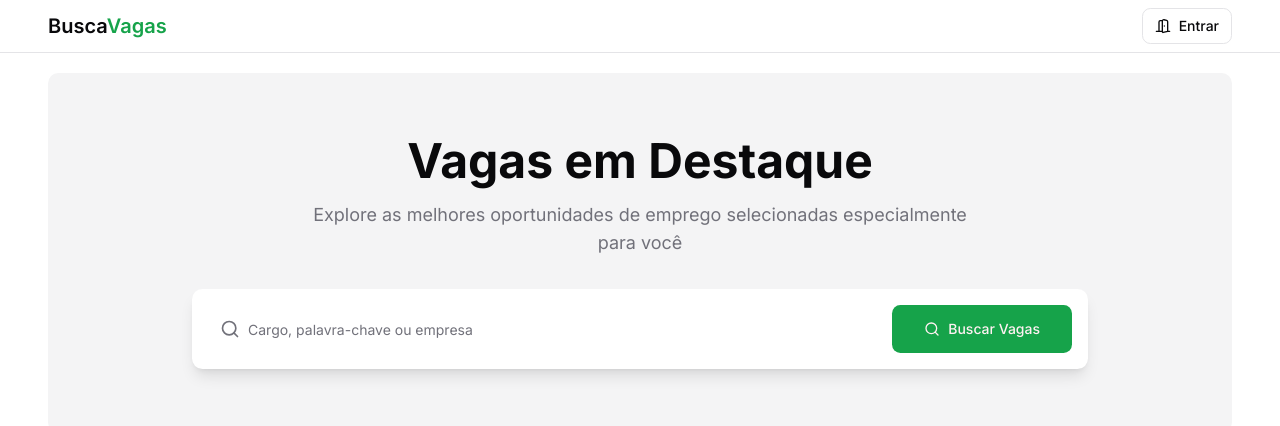
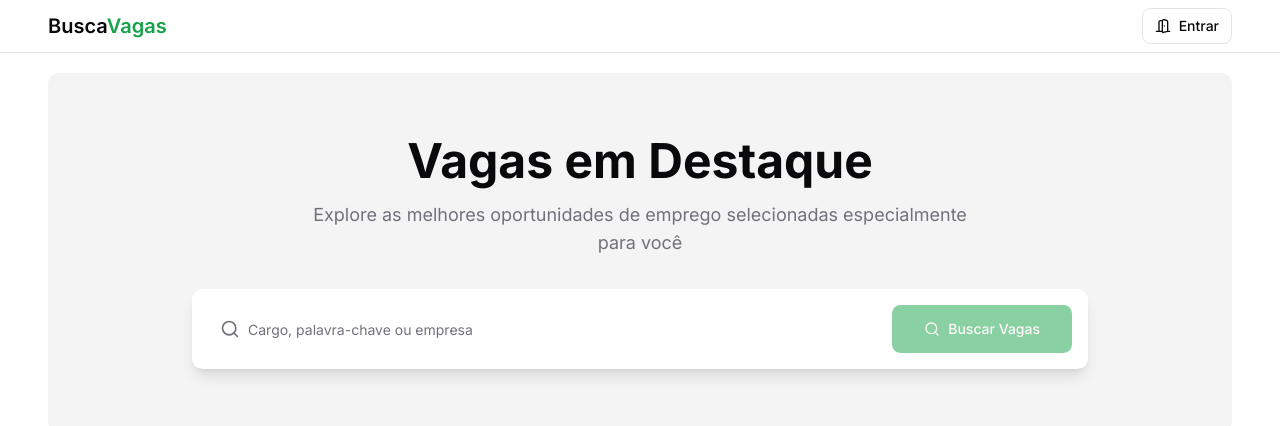
Before and after one commit to MatheusAltrao/buscar-vagas, a Next.js app: page / in a window 1280 px wide. Shown: the top 426 px of the page. Built offline with nearby package versions, Linux system fonts and the light colour scheme; no server answers; the database is empty.

Commit message:
✨ feat(hero): Adiciona funcionalidade de busca no componente `HeroSection` e move o componente para `src/components/ui/hero`

```diff
--- a/src/app/(private)/my-applications/components/job-list-user.tsx
+++ b/src/app/(private)/my-applications/components/job-list-user.tsx
@@ -7,7 +7,6 @@ import Link from "next/link";
 
 export default async function JobListUser() {
   const applications = await getUserApplications();
-  console.log(applications);
   return (
     <section className="py-16 px-4">
       <div className="container mx-auto">
--- a/src/app/(private)/my-applications/page.tsx
+++ b/src/app/(private)/my-applications/page.tsx
@@ -1,4 +1,4 @@
-import { HeroSection } from "@/app/(public)/(home)/components/hero";
+import { HeroSection } from "@/components/ui/hero";
 import JobListUser from "./components/job-list-user";
 
 export default function MyApplicationsPage() {
--- a/src/app/(public)/(home)/page.tsx
+++ b/src/app/(public)/(home)/page.tsx
@@ -1,5 +1,5 @@
-import { HeroSection } from "@/app/(public)/(home)/components/hero";
 import JobList from "@/app/(public)/(home)/job/[id]/components/job-list";
+import { HeroSection } from "@/components/ui/hero";
 
 export default function HomePage() {
   return (
--- a/src/app/(public)/(home)/components/hero.tsx
+++ b/src/components/ui/hero.tsx
@@ -1,12 +1,28 @@
+"use client";
 import { Button } from "@/components/ui/button";
 import { Input } from "@/components/ui/input";
 import { Search } from "lucide-react";
+import { useRouter } from "next/navigation";
+import { useState } from "react";
 
 interface HeroSectionProps {
   title: string;
   description: string;
 }
 export function HeroSection({ title, description }: HeroSectionProps) {
+  const router = useRouter();
+  const [inputValue, setInputValue] = useState("");
+
+  const isDisabled = inputValue.length === 0;
+
+  const handleSearchApplications = (e: React.FormEvent) => {
+    e.preventDefault();
+    if (inputValue.trim()) {
+      const encodedInput = encodeURIComponent(inputValue.trim());
+      router.push(`/?search=${encodedInput}`);
+    }
+  };
+
   return (
     <section className="bg-muted py-16 px-4 rounded-lg">
       <div className="container mx-auto text-center">
@@ -16,18 +32,23 @@ export function HeroSection({ title, description }: HeroSectionProps) {
         </p>
 
         <div className="max-w-4xl mx-auto">
-          <div className="flex flex-col md:flex-row gap-4 bg-background p-4 rounded-lg shadow-lg">
+          <form
+            onSubmit={handleSearchApplications}
+            className="flex flex-col md:flex-row gap-4 bg-background p-4 rounded-lg shadow-lg"
+          >
             <div className="flex-1 relative">
               <Search className="absolute left-3 top-1/2 transform -translate-y-1/2 text-muted-foreground h-5 w-5" />
               <Input
+                value={inputValue}
+                onChange={(e) => setInputValue(e.target.value)}
                 placeholder="Cargo, palavra-chave ou empresa"
                 className="pl-10 h-12 border-0 focus-visible:ring-2 focus-visible:ring-accent"
               />
             </div>
-            <Button className="h-12 px-8">
+            <Button disabled={isDisabled} className="h-12 px-8">
               <Search /> Buscar Vagas
             </Button>
-          </div>
+          </form>
         </div>
       </div>
     </section>
```
